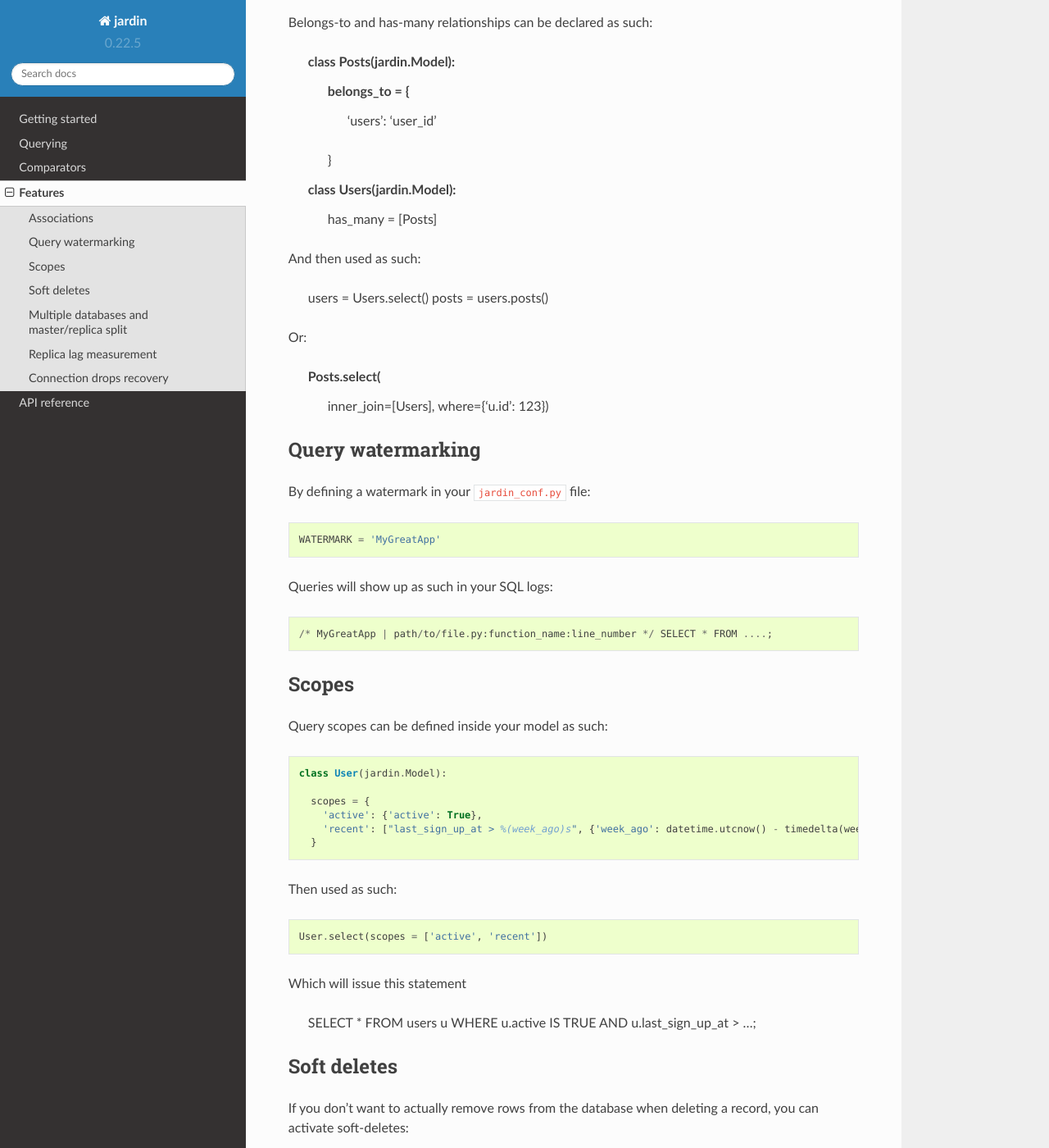
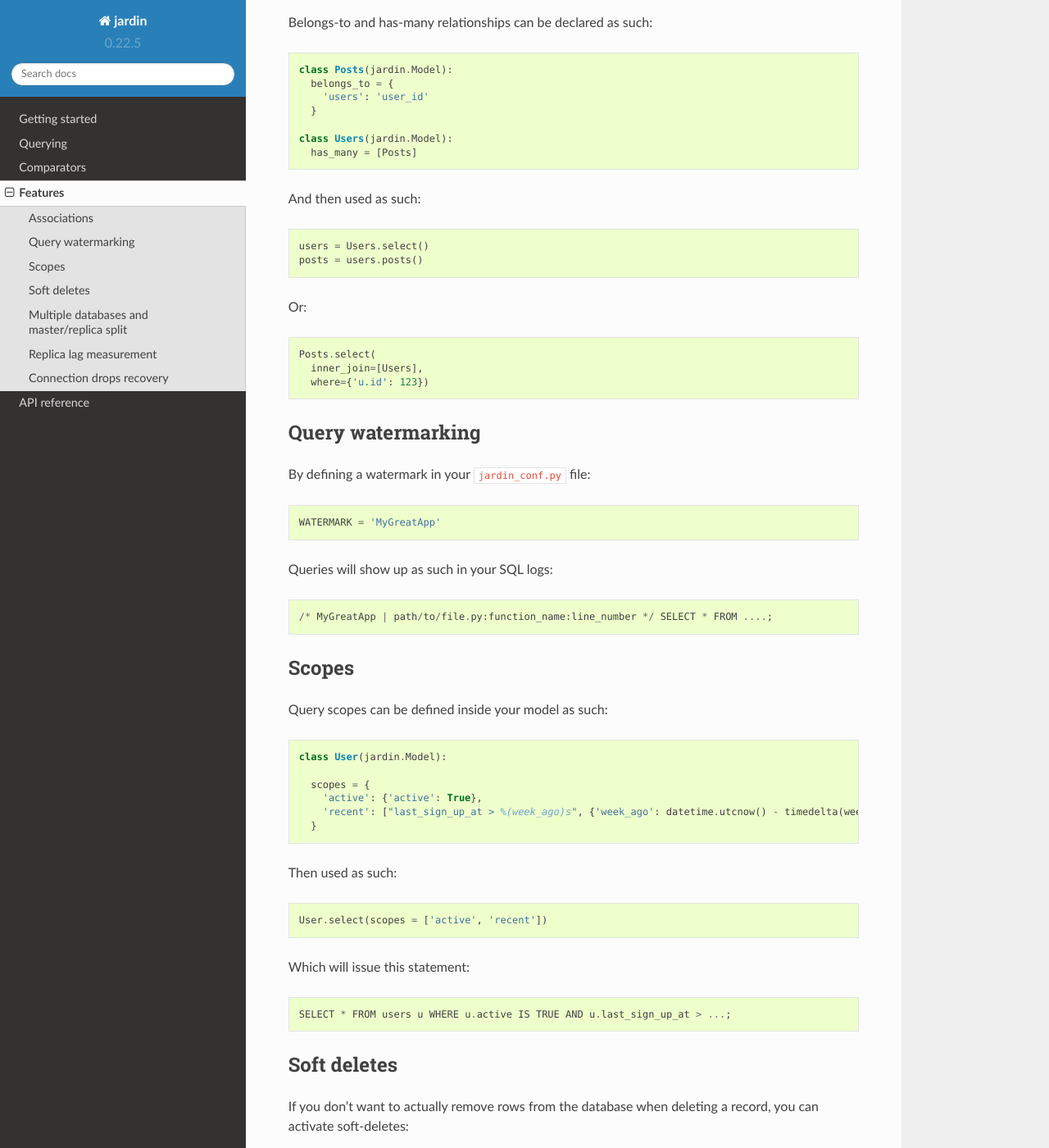
Before and after one commit to instacart/jardin-archived, a Sphinx documentation site: the page built from docs/features.rst, in a window 1280 px wide and 1400 px high, scrolled down 200 px. Shown: the whole window at 82% size. Built offline with Sphinx 7.4.7 and the Read the Docs theme 2.0.0, drawn with Linux system fonts in a browser that asks for light colours.

Commit message:
Fixing code formatting

```diff
--- a/docs/features.rst
+++ b/docs/features.rst
@@ -4,7 +4,7 @@ Features
 Associations
 ------------
 
-Belongs-to and has-many relationships can be declared as such:
+Belongs-to and has-many relationships can be declared as such::
 
   class Posts(jardin.Model):
     belongs_to = {
@@ -52,7 +52,7 @@ Then used as such::
 
   User.select(scopes = ['active', 'recent'])
 
-Which will issue this statement
+Which will issue this statement::
 
   SELECT * FROM users u WHERE u.active IS TRUE AND u.last_sign_up_at > ...;
 
```
Also changed, not shown: other parts of docs/features.rst (+2 -2 lines).
